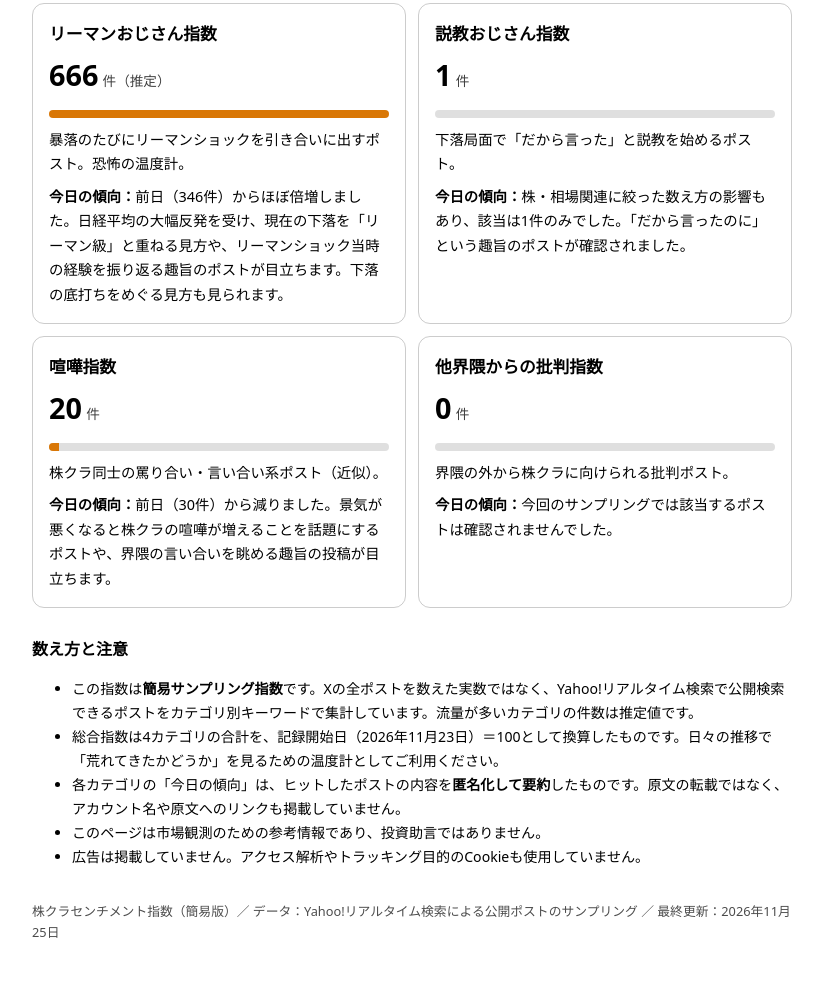
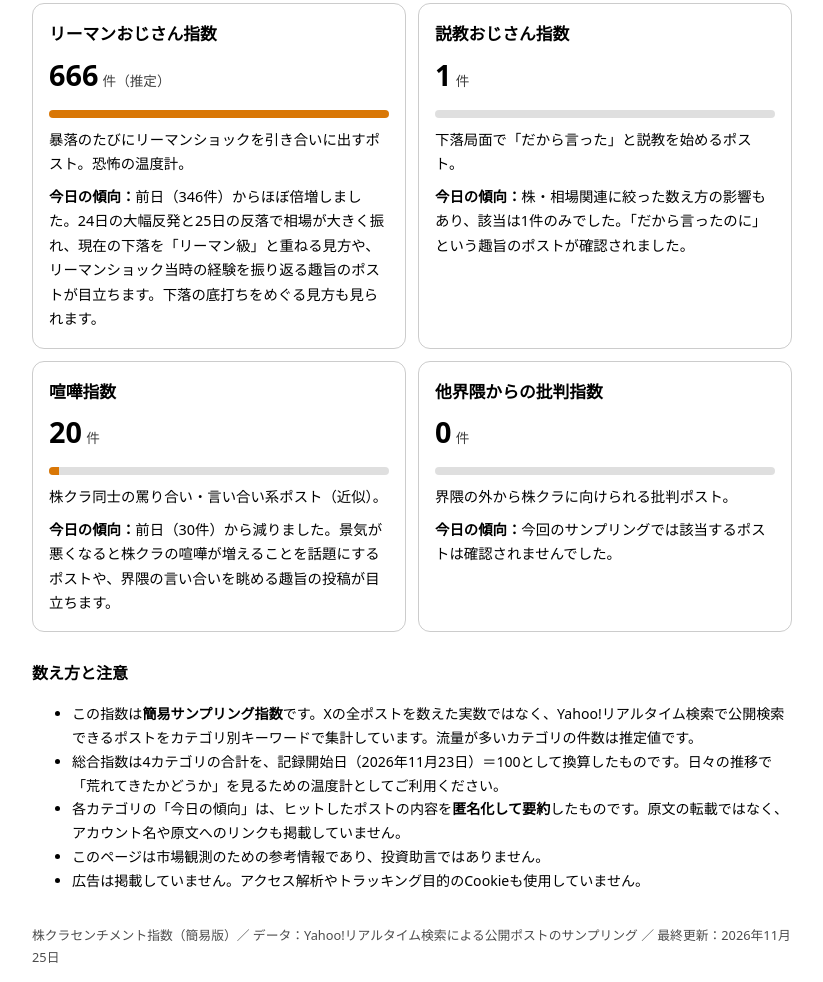
Before and after one commit to kabukurasentiment-art/kabukurasentiment-art.github.io, a plain HTML site: page index.html in a window 1280 px wide. Shown: the part 1400-2382 px from the top of the page, without its empty margins (228-1051 px from the left). Drawn offline with Linux system fonts and the light colour scheme.

Commit message:
リーマン要約の表現を修正（反発と下落に日付を明記）

```diff
--- a/index.html
+++ b/index.html
@@ -162,7 +162,7 @@
       <div><span class="count">666</span> <span class="unit">件（推定）</span></div>
       <div class="bar"><div style="width:100%"></div></div>
       <p>暴落のたびにリーマンショックを引き合いに出すポスト。恐怖の温度計。</p>
-      <p><strong>今日の傾向：</strong>前日（346件）からほぼ倍増しました。日経平均の大幅反発を受け、現在の下落を「リーマン級」と重ねる見方や、リーマンショック当時の経験を振り返る趣旨のポストが目立ちます。下落の底打ちをめぐる見方も見られます。</p>
+      <p><strong>今日の傾向：</strong>前日（346件）からほぼ倍増しました。24日の大幅反発と25日の反落で相場が大きく振れ、現在の下落を「リーマン級」と重ねる見方や、リーマンショック当時の経験を振り返る趣旨のポストが目立ちます。下落の底打ちをめぐる見方も見られます。</p>
     </div>
     <div class="card">
       <h2>説教おじさん指数</h2>
```
